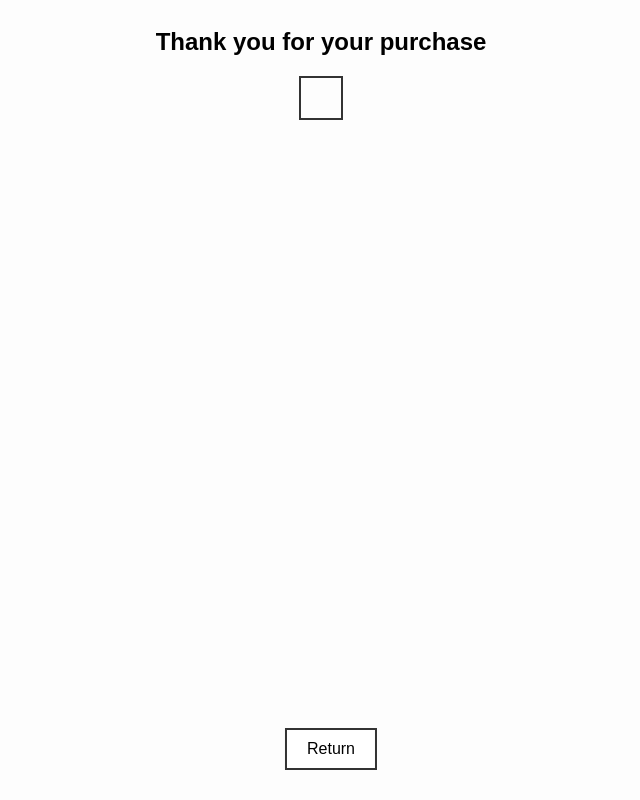
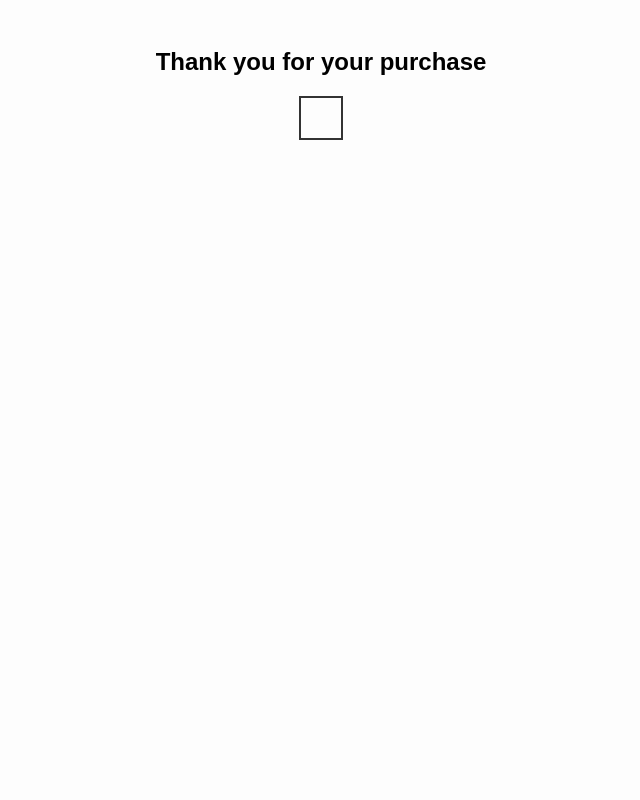
Before and after one commit to szutachen/H8K-order-app, a plain HTML site: page H&K-order-app/thanks.html in a window 1280 px wide. Shown: the whole page, without its empty margins (319-959 px from the left). Drawn offline with Linux system fonts and the light colour scheme.

Commit message:
Update thanks.html

```diff
--- a/H&K-order-app/thanks.html
+++ b/H&K-order-app/thanks.html
@@ -1,43 +1,12 @@
-<link rel="stylesheet" href="style.css">
-<script src="app.js" defer></script>
 <!DOCTYPE html>
 <html>
 <head>
-  <meta charset="UTF-8">
-  <meta name="viewport" content="width=device-width, initial-scale=1.0">
-  <title>Your Page Title</title>
+  <title>Thank You</title>
   <link rel="stylesheet" href="style.css">
   <script src="app.js" defer></script>
 </head>
 <body>
-  <!-- Your content goes here -->
-  <!DOCTYPE html>
-  <html>
-  <head>
-    <meta charset="UTF-8">
-    <meta name="viewport" content="width=device-width, initial-scale=1.0">
-    <title>Thank You</title>
-    <link rel="stylesheet" href="style.css">
-    <script src="app.js" defer></script>
-    <style>
-      .bottom-button {
-        position: fixed;
-        bottom: 20px;
-        left: 50%;
-        transform: translateX(-50%);
-        padding: 10px 20px;
-        font-size: 16px;
-        border: 2px solid #333;
-        background: white;
-        cursor: pointer;
-      }
-    </style>
-  </head>
-  <body>
-    <h2>Thank you for your purchase</h2>
-    <div id="summaryBox"></div>
-
-    <!-- Return to home -->
-    <button class="bottom-button" onclick="window.location.href='index.html'">Return</button>
-  </body>
-  </html>
+  <h2>Thank you for your purchase</h2>
+  <div id="summaryBox"></div>
+</body>
+</html>
```
